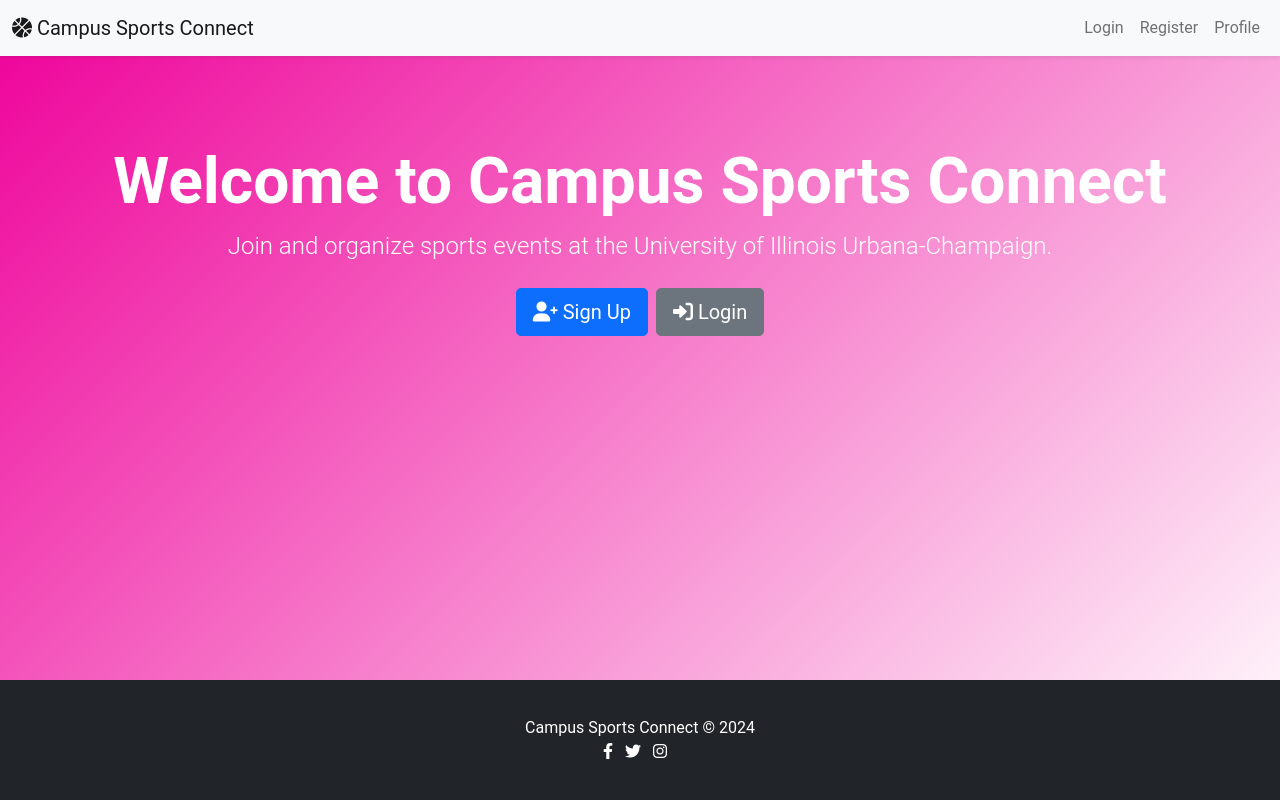
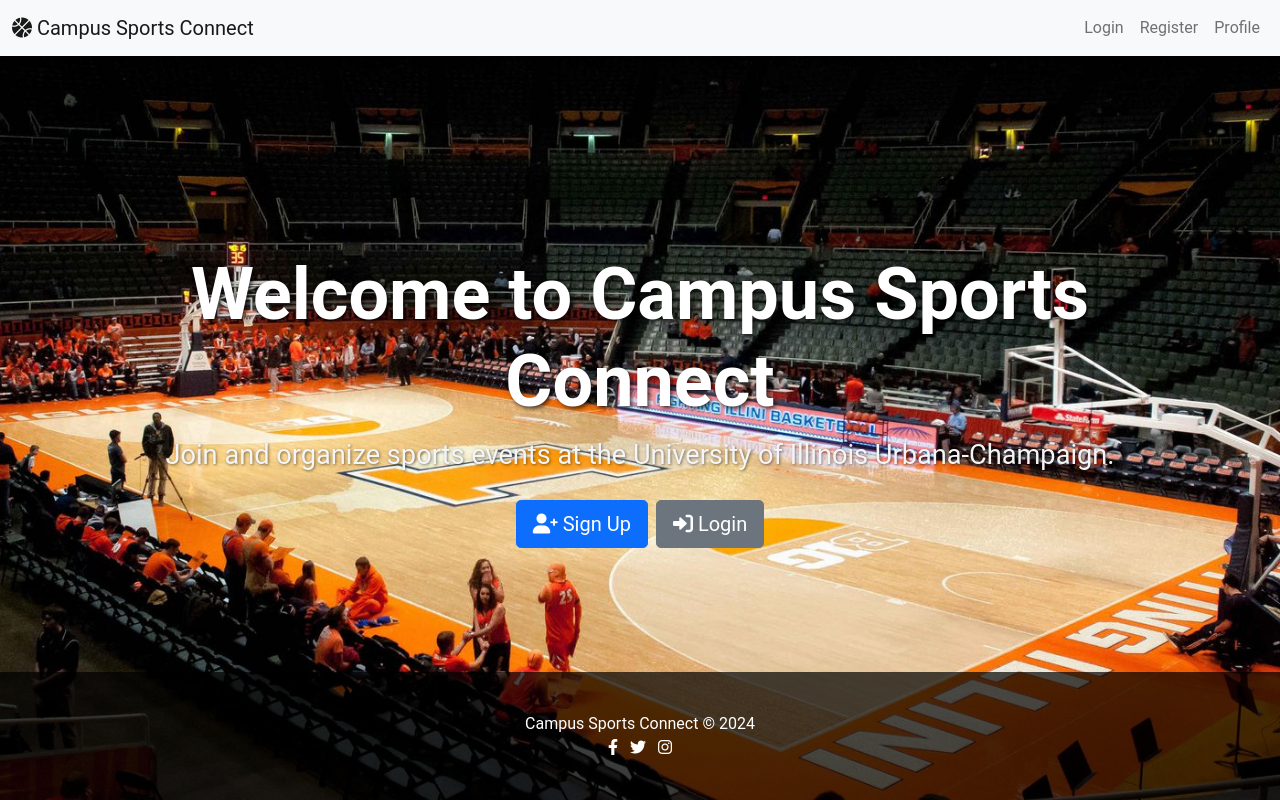
Before and after one commit to YueminYu/campus-sport-connect, a Flask app: page / in a window 1280 px wide. Run offline with Flask 3, Linux system fonts and the light colour scheme.

Commit message:
Add UIUC-themed background and improve hero section

```diff
--- a/app/static/css/style.css
+++ b/app/static/css/style.css
@@ -1,6 +1,6 @@
 /* General Styling */
 body {
-    background: linear-gradient(135deg, #e09, #fff); /* Apply a gradient background */
+    background-color: #00274C; /* Fallback UIUC blue */
     font-family: 'Roboto', sans-serif;
     margin: 0;
     display: flex;
@@ -15,49 +15,41 @@ body {
 
 /* Hero Section */
 .hero-section {
-    background-image: url('{{ url_for('static', filename='images/sports-bg.jpg') }}'); /* Replace with your background image */
+    background-image: url("/static/images/UIUC_Court.png"); /* Ensure the path is correct */
     background-size: cover;
     background-position: center;
-    height: 60vh;
-    position: relative;
+    background-repeat: no-repeat;
+    min-height: 100vh; /* Ensure it covers the entire viewport */
     display: flex;
     align-items: center;
     justify-content: center;
+    position: relative;
 }
 
-.hero-section .overlay {
-    /* Remove or comment out the overlay to remove the shade */
-    /* background-color: rgba(0, 0, 0, 0.5); */
-}
-
+/* Hero Section Titles */
 .hero-section h1 {
-    font-size: 4rem;
-    font-weight: bold;
-    color: #ffffff;
+    font-size: 4.5rem;
+    font-weight: 700; /* Bold */
+    color:#FFFFFF;
+    text-shadow: 2px 2px 4px rgba(0, 0, 0, 0.7); /* Subtle shadow for contrast */
+    margin-bottom: 10px;
 }
 
 .hero-section p {
-    font-size: 1.5rem;
-    color: #ffffff;
+    font-size: 1.7rem;
+    font-weight: 400;
+    color: hsl(0, 0%, 96%);
+    text-shadow: 1px 1px 3px rgba(0, 0, 0, 0.5); /* Subtle shadow */
 }
+
 
 /* Footer */
 .footer {
-    background-color: #343a40;
+    background-color: rgba(0, 0, 0, 0.7); /* Slight transparency */
     color: #ffffff;
     text-align: center;
     padding: 20px 0;
     width: 100%;
-    position: relative;
+    position: absolute;
     bottom: 0;
 }
-
-footer a {
-    color: #ffffff;
-    text-decoration: none;
-    margin-right: 10px;
-}
-
-footer a:hover {
-    color: #ff6f61;
-}
--- a/app/templates/base.html
+++ b/app/templates/base.html
@@ -9,12 +9,10 @@
     <link href="https://cdn.jsdelivr.net/npm/bootstrap@5.1.3/dist/css/bootstrap.min.css" rel="stylesheet">
 
     <!-- Link to your custom styles.css file -->
-    <link rel="stylesheet" href="{{ url_for('static', filename='/css/style.css') }}">
+    <link rel="stylesheet" href="{{ url_for('static', filename='css/style.css') }}">
 
     <!-- Link to Font Awesome for icons -->
     <link rel="stylesheet" href="https://cdnjs.cloudflare.com/ajax/libs/font-awesome/6.0.0-beta3/css/all.min.css">
-
-
 </head>
 <body>
     <!-- Navigation Bar -->
@@ -42,10 +40,9 @@
 
     <!-- Hero Section -->
     <div class="hero-section d-flex align-items-center justify-content-center">
-        <div class="overlay"></div>
         <div class="container text-center">
-            <h1 class="display-4 text-white">Welcome to Campus Sports Connect</h1>
-            <p class="lead text-white">Join and organize sports events at the University of Illinois Urbana-Champaign.</p>
+            <h1 class="display-4">Welcome to Campus Sports Connect</h1>
+            <p class="lead">Join and organize sports events at the University of Illinois Urbana-Champaign.</p>
             <div class="d-flex justify-content-center mt-4">
                 <a href="{{ url_for('main_routes.register') }}" class="btn btn-primary btn-lg me-2"><i class="fas fa-user-plus"></i> Sign Up</a>
                 <a href="{{ url_for('main_routes.login') }}" class="btn btn-secondary btn-lg"><i class="fas fa-sign-in-alt"></i> Login</a>
@@ -54,7 +51,7 @@
     </div>
 
     <!-- Footer -->
-    <footer class="footer mt-auto py-3 bg-dark text-white text-center">
+    <footer class="footer">
         <div class="container">
             <p class="mb-0">Campus Sports Connect &copy; 2024</p>
             <p class="mb-0">
```
Also changed, not shown: tests/test_routes.py (+6 -0 lines), app/static/images/UIUC_Court.png (added).
